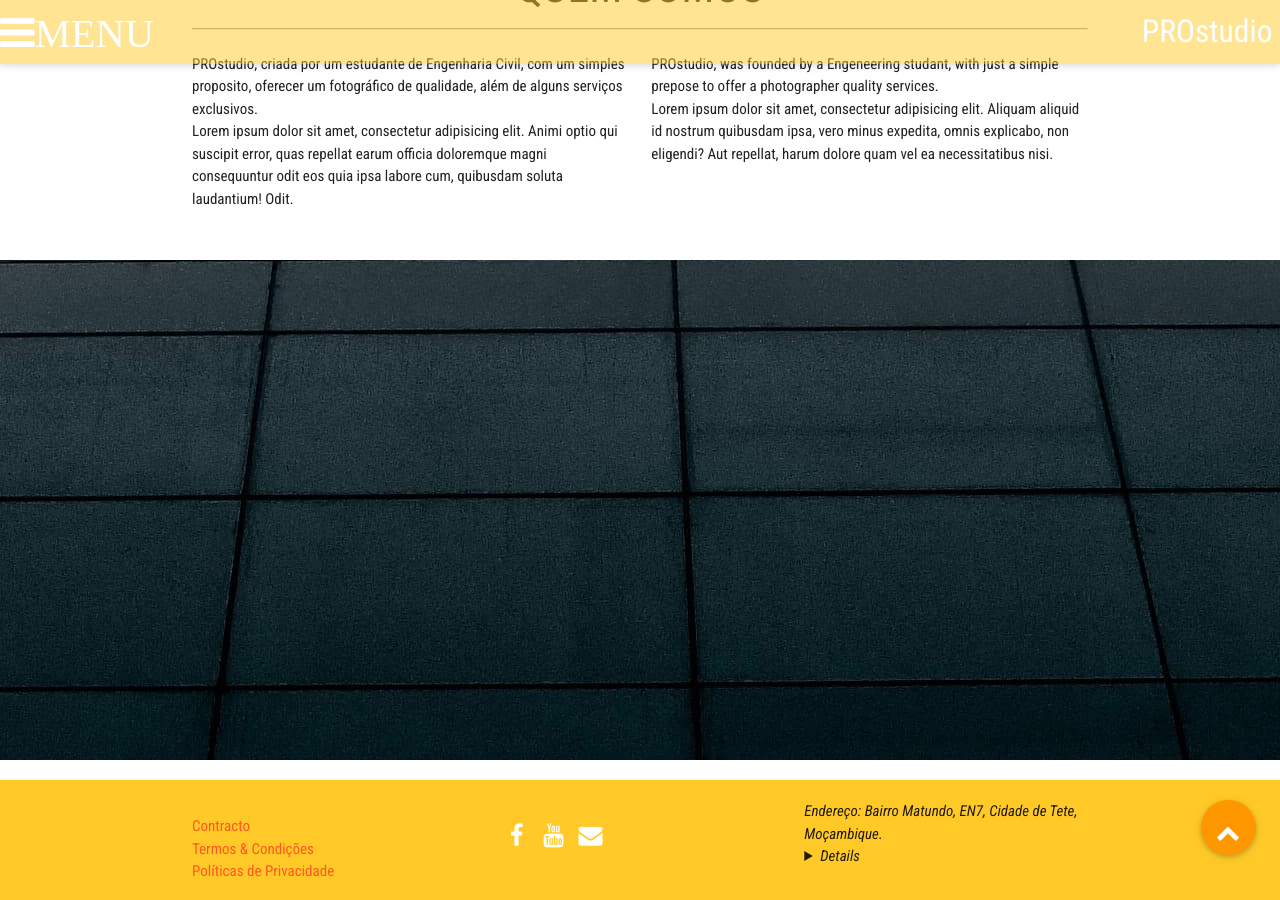
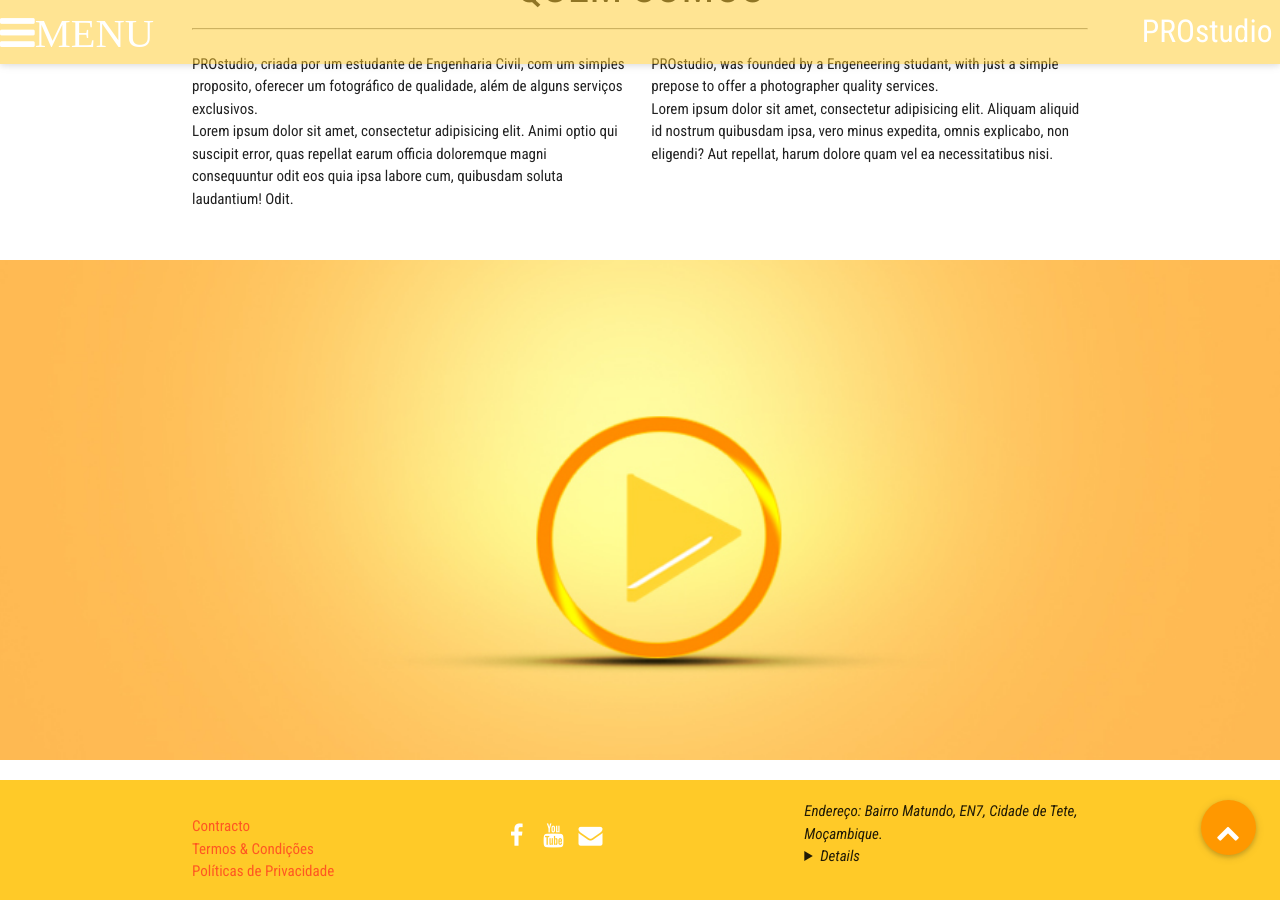
Before and after one commit to Zinenda/prostudio-beta, a Jekyll site: the page built from index.html, in a window 1280 px wide and 900 px high, scrolled down 1885 px. Built offline with Jekyll 4.4.1, drawn with Linux system fonts in a browser that asks for light colours.

Commit message:
new parallax img

```diff
--- a/_includes/sobre.html
+++ b/_includes/sobre.html
@@ -22,6 +22,6 @@
 </section>
 <div class="parallax-container">
     <div class="parallax">
-        <img src="{{ site.url }}{{ site.img_dir }}/galery/window.jpg" alt="Parallax">
+        <img src="{{ site.url }}{{ site.img_dir }}/brand/logo.jpg" alt="Parallax">
     </div>
 </div>
```
